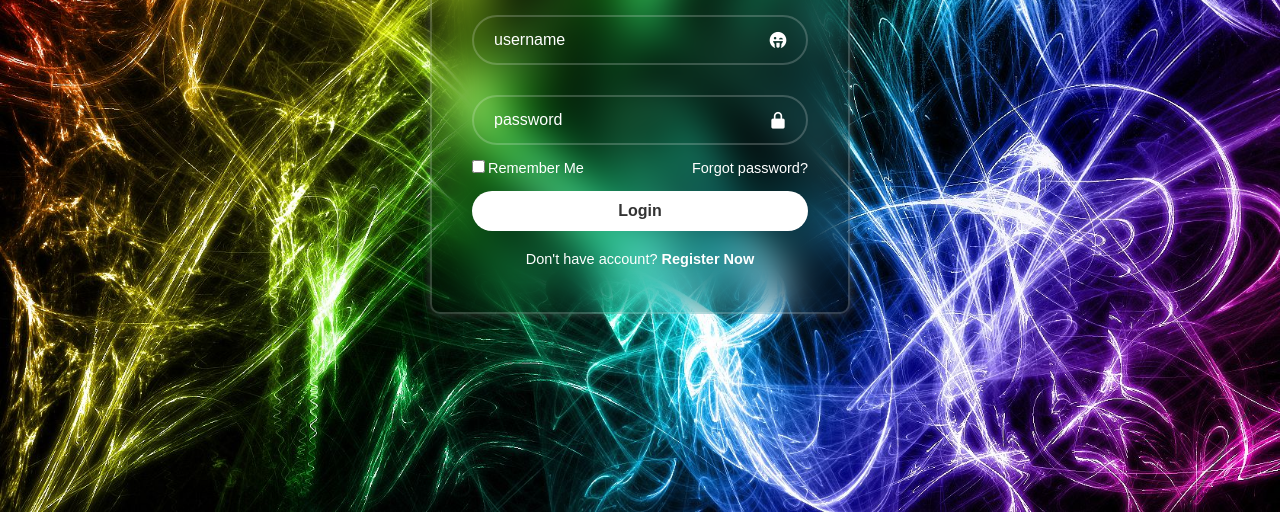
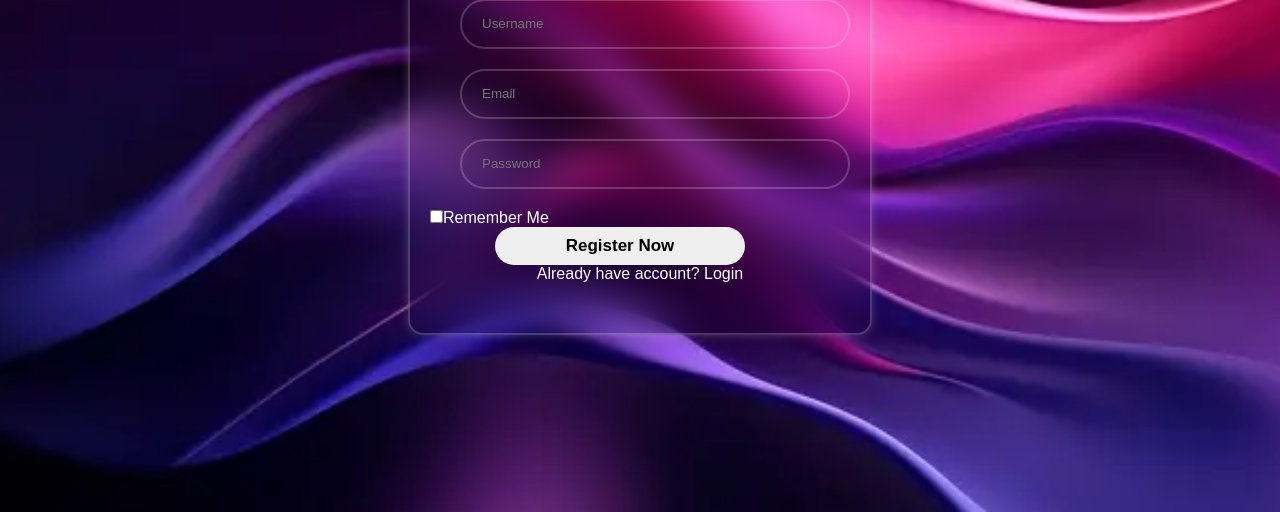
Before and after one commit to AmanTheCHAD-69/march.github.io, a plain HTML site: page index.html in a window 1280 px wide. Shown: the part 288-800 px from the top of the page. Drawn offline with nearby package versions, Linux system fonts and the light colour scheme.

Commit message:
Add files via upload

```diff
--- a/index.html
+++ b/index.html
@@ -1,38 +1,26 @@
-<!DOCTYPE html>
 <html lang="en">
   <head>
     <meta charset="UTF-8" />
     <meta name="viewport" content="width=device-width, initial-scale=1.0" />
-    <title>Login Ur mmm account</title>
-    <link rel="stylesheet" href="NIHGA.css" />
-    <link
-      href="https://unpkg.com/boxicons@2.1.4/css/boxicons.min.css"
-      rel="stylesheet"
-    />
+    <title>Register on MMM!</title>
+    <link rel="stylesheet" href="style.css" />
   </head>
   <body>
     <div class="container">
-      <form action="">
+      <form>
         <div class="box">
-          <h1>Login</h1>
+          <h1>Register</h1>
           <div class="input-box">
-            <input type="text" placeholder="username" required />
-            <i class="bx bxs-wink-tongue"></i>
+            <input type="text" placeholder="Username" required />
+            <input type="email" placeholder="Email" required />
+            <input type="password" placeholder="Password" required />
           </div>
-          <div class="input-box">
-            <input type="password" placeholder="password" required />
-            <i class="bx bxs-lock-alt"></i>
+          <div class="remember-me">
+            <label class="ni"> <input type="checkbox" />Remember Me</label>
           </div>
-          <div class="rememberme-forgotpass">
-            <label
-              ><input type="checkbox" name="rememberme" id="checkin" />Remember
-              Me</label
-            >
-            <a href="#">Forgot password?</a>
-          </div>
-          <button type="submit" class="btn">Login</button>
-          <div class="register">
-            <p>Don't have account? <a href="#">Register Now</a></p>
+          <button class="btn" type="submit">Register Now</button>
+          <div class="login">
+            <p>Already have account? <a href="/mm/index.html">Login</a></p>
           </div>
         </div>
       </form>
--- /dev/null
+++ b/style.css
@@ -0,0 +1,94 @@
+* {
+  font-family: sans-serif, "poppins", Cambria, Cochin, Georgia, Times,
+    "Times New Roman", serifs;
+  padding: 0;
+  margin: 0;
+  border: border-box;
+  /* color: #ffff; */
+}
+body {
+  display: flex;
+  justify-content: center;
+  align-items: center;
+  height: 100vh;
+  background: url(bg\ violet.png);
+  background-position: center;
+  background-size: cover;
+  background-repeat: no-repeat;
+}
+.container {
+  border-radius: 15px;
+  background: transparent;
+  border: 2px solid rgba(255, 255, 255, 0.2);
+  box-shadow: 0 0 10px rgba(255, 255, 255, 0.2);
+  backdrop-filter: blur(20px);
+  padding: 50px 20px 50px 20px;
+  width: 420px;
+}
+.container .input-box {
+  width: 100%;
+
+  margin: 10px 20px 10px 20px;
+}
+.input-box input {
+  background: transparent;
+  border: 2px solid rgba(255, 255, 255, 0.2);
+  backdrop-filter: blur(20px);
+  width: 390px;
+  margin: 10px;
+  height: 50px;
+  border-radius: 50px;
+  padding: 15px 20px 15px 20px;
+}
+
+h1 {
+  text-align: center;
+}
+
+.container .remember-me label {
+  color: #ffff;
+}
+.container .remember-me .ni input {
+  accent-color: #fff;
+}
+.remember-me label:hover {
+  cursor: pointer;
+}
+.container .login {
+  display: flex;
+  width: 100%;
+  color: #ffff;
+}
+
+.container .btn {
+  font-size: 17px;
+  width: 250px;
+  margin-left: 65px;
+  padding: 9px;
+  font-weight: 700;
+  border-radius: 50px;
+  border: none;
+  transition: 0.5s;
+}
+.container .btn:hover {
+  cursor: pointer;
+  color: #ffff;
+  background-color: #4d243d;
+}
+.container .login {
+  font-size: medium;
+  justify-content: center;
+  align-items: center;
+  align-self: center;
+  color: #fff;
+}
+.container .login a {
+  color: #fff;
+  text-decoration: none;
+  transition: 0.2s;
+}
+.container .login a:hover {
+  color: skyblue;
+  text-decoration: underline;
+  cursor: pointer;
+}
```
Also changed, not shown: bg violet.png (added).
